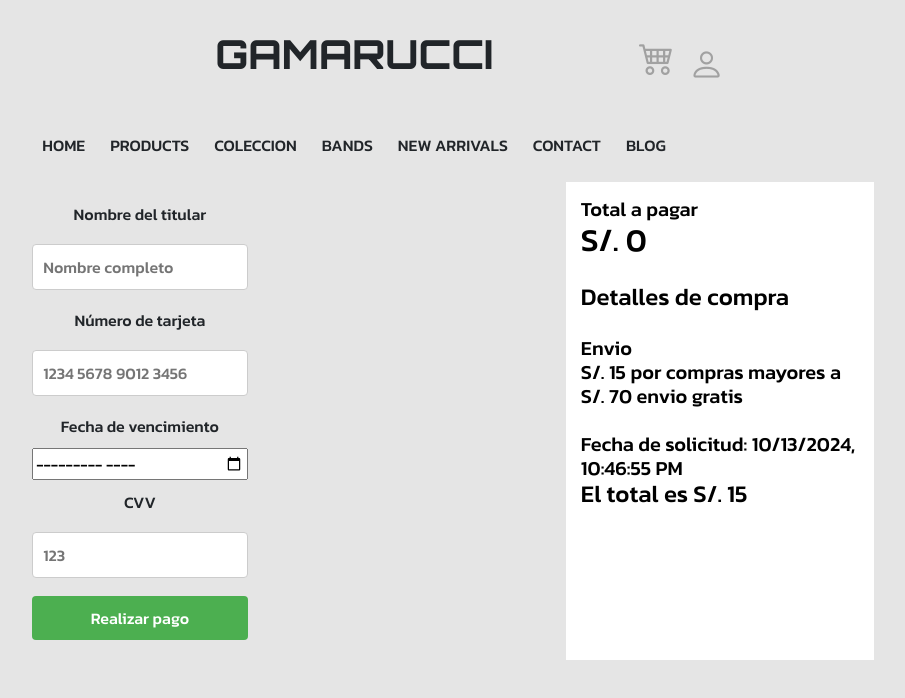
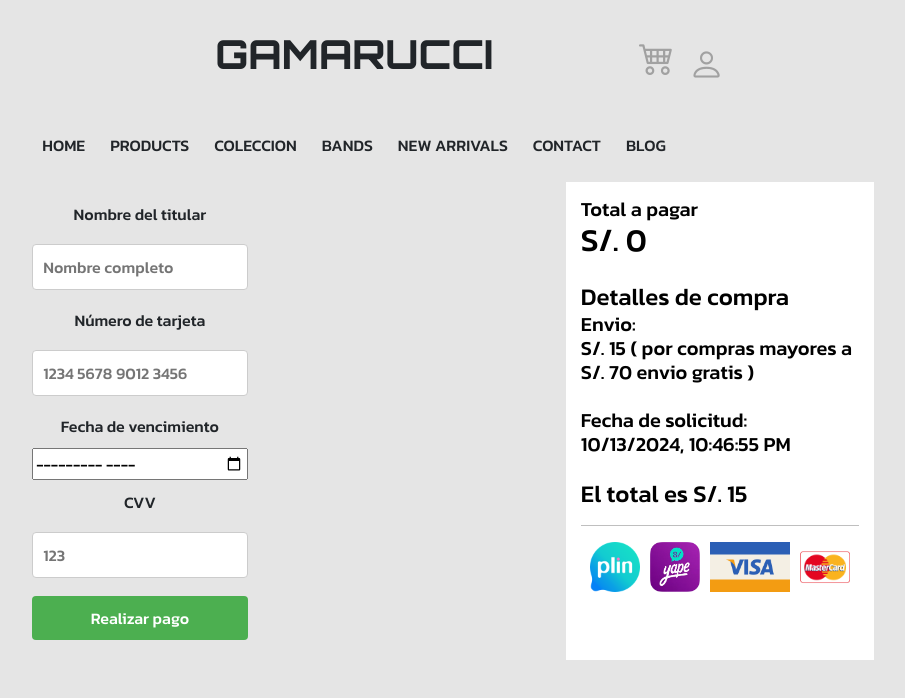
Before and after one commit to Cbumfinder123/ProyectoWeb_Gamarruci, a React (Vite) app: page /checkout in a window 1280 px wide. Shown: the top 698 px of the page, without its empty margins (286-1191 px from the left). Built offline with nearby package versions, Linux system fonts and the light colour scheme; a small style sheet from the web is missing.

Commit message:
agregando img

```diff
--- a/src/components/pages/Bands/BanerB.jsx
+++ b/src/components/pages/Bands/BanerB.jsx
@@ -20,7 +20,8 @@
     }, [images.length]);
 
     return (
-        <div class="parent-container">
+        <div class="parent-container" data-aos="fade-up"
+        data-aos-anchor-placement="top-bottom">
         <div className="banner-container">
             <img src={images[currentImage]} alt={`Publicidad ${currentImage + 1}`} className="banner-image" />
         </div>
--- a/src/components/pages/Checkout/Checkout.jsx
+++ b/src/components/pages/Checkout/Checkout.jsx
@@ -11,7 +11,7 @@
 
   useEffect(() => {
 
-    if (total > 50) {
+    if (total > 70) {
 
       setEnvio(0);
     } else {
@@ -63,12 +63,20 @@
         <h2>S/. {total}</h2>
         <br />
         <h4>Detalles de compra</h4>
+        <h5>Envio:</h5>
+        <h5>S/. {envio} ( por compras mayores a S/. 70 envio gratis )</h5>
         <br />
-        <h5>Envio</h5>
-        <h5>S/. {envio} por compras mayores a S/. 70 envio gratis</h5>
+        <h5>Fecha de solicitud:</h5>
+        <h5>{date}</h5>
         <br />
-        <h5>Fecha de solicitud: {date}</h5>
         <h4>El total es S/. {total + envio}</h4>
+        <hr />
+        <div style={{display: "flex", gap: "10px", justifyContent: "center"}}>
+          <img className="pagos" src={`/images/plin-logo.png`} alt="plin" />
+          <img className="pagos" src={`/images/yape-logo.webp`} alt="yape" />
+          <img className="pagos" src={`/images/visa.png`} alt="Visa" />
+          <img className="pagos" src={`/images/mastercard.png`} alt="Mastercard" />
+        </div>
       </div>
     </div>
   )
--- a/src/components/pages/Coleccion/BannerC.jsx
+++ b/src/components/pages/Coleccion/BannerC.jsx
@@ -22,7 +22,7 @@
   }, []);
 
   return (
-    <div className="carousel-container">
+    <div className="carousel-container" data-aos="zoom-in">
       <div
         className="carousel"
         style={{ transform: `translateX(-${currentImage * 100}%)` }}
--- a/src/components/pages/Coleccion/Coleccion.jsx
+++ b/src/components/pages/Coleccion/Coleccion.jsx
@@ -27,7 +27,7 @@
       <section className="container-vinilos">
         {
           productos.map(p => (
-            <div key={p.id} className="card-cd">
+            <div key={p.id} className="card-cd" data-aos="flip-left">
               <div style={{ overflow: "hidden" }}>
                 <img className="coleccion-img" src={`/images/${p.img}`} alt="" />
               </div>
```
Also changed, not shown: src/components/pages/Coleccion/Carousel.jsx (+12 -6 lines), public/images/loading.gif (added).
